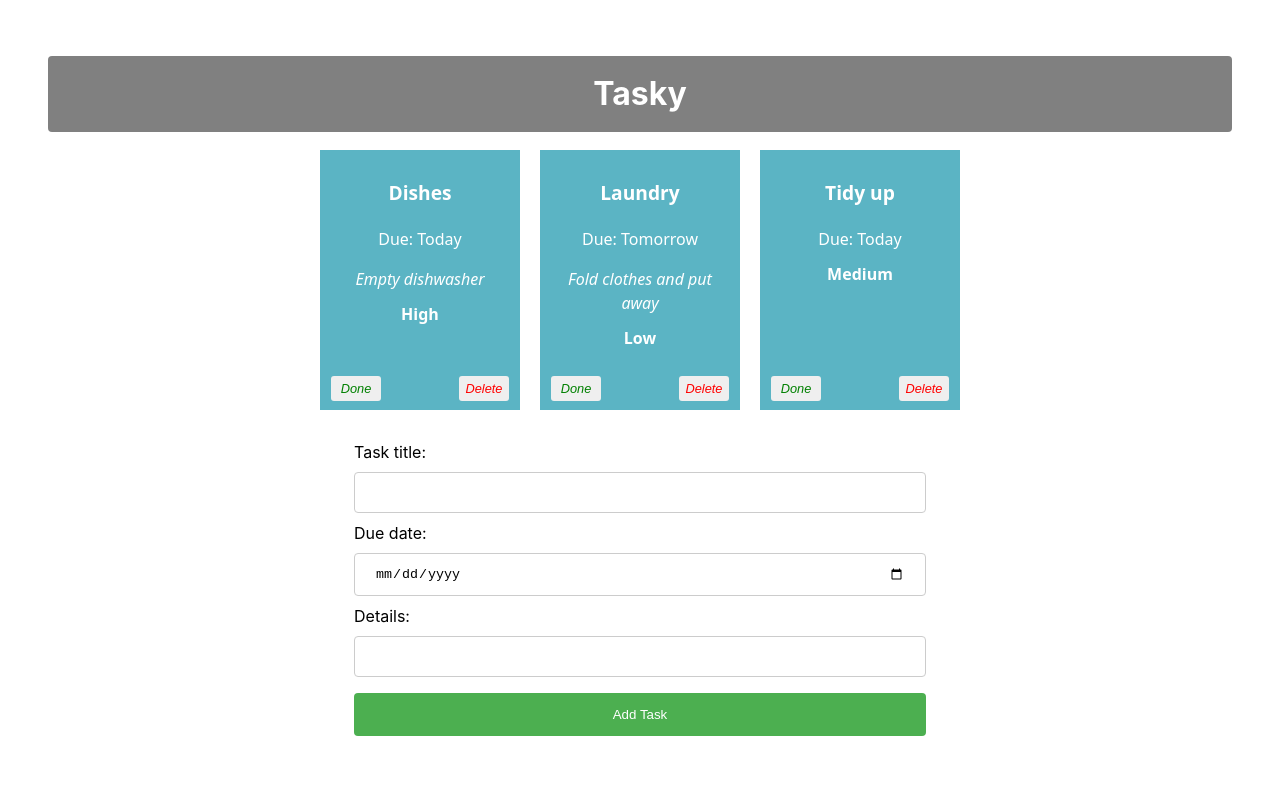
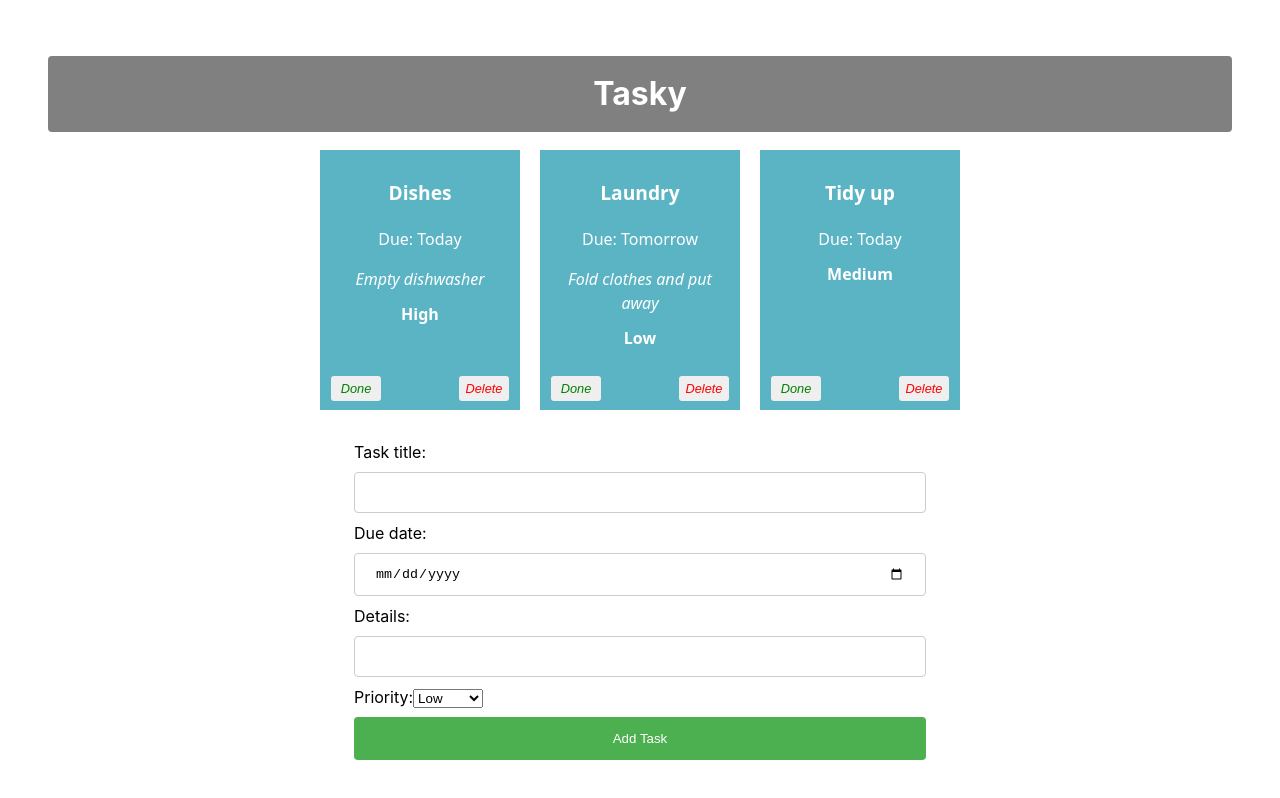
Before and after one commit to AiridasBalkus/react-basics-labs, a React (Vite) app in the folder tasky/: page / in a window 1280 px wide. Shown: the top 798 px of the page. Built offline with nearby package versions, Linux system fonts and the light colour scheme.

Commit message:
Exercise 2 done

```diff
--- a/tasky/src/App.css
+++ b/tasky/src/App.css
@@ -98,3 +98,15 @@ form {
   width: 50%;
   margin: auto;
 }
+.task-low {
+  background-color: #e0f7fa;
+  border-left: 5px solid #009688;
+}
+.task-medium {
+  background-color: #fff9c4;
+  border-left: 5px solid #fbc02d;
+}
+.task-high {
+  background-color: #ffcdd2;
+  border-left: 5px solid #d32f2f;
+}
--- a/tasky/src/App.jsx
+++ b/tasky/src/App.jsx
@@ -22,9 +22,14 @@ function App() {
     tasks.splice(taskIndex, 1);
     setTaskState({tasks});
   }
+    const [ formState, setFormState ] = useState({
+    title: "",
+    description: "",
+    deadline: "",
+    priority: "Low" // Add default priority
+  });
     const formChangeHandler = (event) => {
     let form = {...formState};
-    console.log(formState);
     switch(event.target.name) {
       case "title":
           form.title = event.target.value;
@@ -34,6 +39,9 @@ function App() {
           break;
       case "deadline":
           form.deadline = event.target.value;
+          break;
+      case "priority": // Add priority case
+          form.priority = event.target.value;
           break;
       default:
           form = formState;
@@ -52,12 +60,6 @@ function App() {
     setTaskState({tasks});
   }
 
-  const [ formState, setFormState ] = useState({
-    title: "",
-    description: "",
-    deadline: ""
-  });
-
   return (
     <div className="container">
       <h1>Tasky</h1>
@@ -74,7 +76,14 @@ function App() {
 
     />
   ))}
-  <AddTaskForm change={formChangeHandler} submit={formSubmitHandler} />
+  <AddTaskForm
+  change={formChangeHandler}
+  submit={formSubmitHandler}
+  title={formState.title}
+  description={formState.description}
+  deadline={formState.deadline}
+  priority={formState.priority}
+  />
   </div>
   );
 
--- a/tasky/src/components/Form.jsx
+++ b/tasky/src/components/Form.jsx
@@ -20,6 +20,20 @@ const AddTaskForm = (props) => {
         <input type="text" name="description" onChange={(event) => props.change(event)} />
     </label>
     <br />
+    <label>
+        Priority:
+    </label>
+    <select
+    name="priority"
+    value={props.priority}
+    onChange={props.change}
+    required
+  >
+    <option value="Low">Low</option>
+    <option value="Medium">Medium</option>
+    <option value="High">High</option>
+  </select>
+    <br />
     <input type="submit" value="Add Task" />
         </form>
     </div>
```
